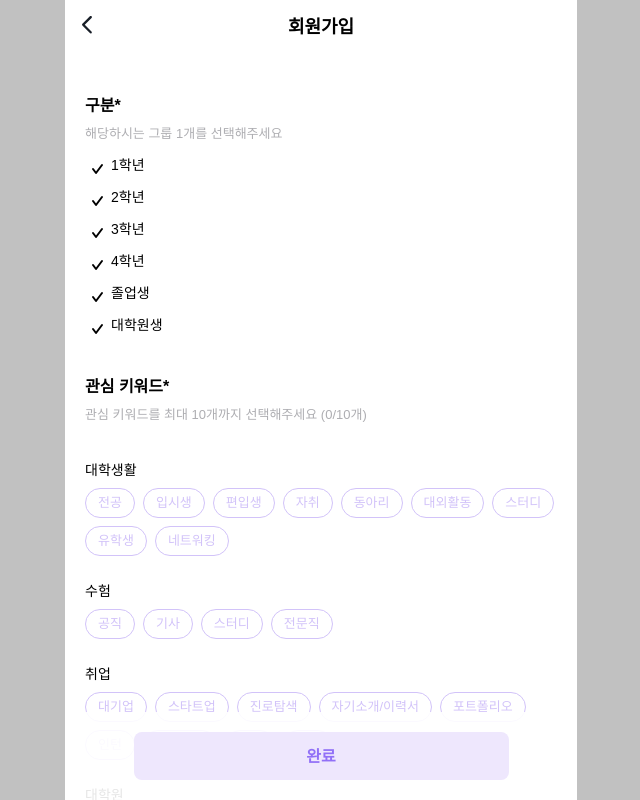
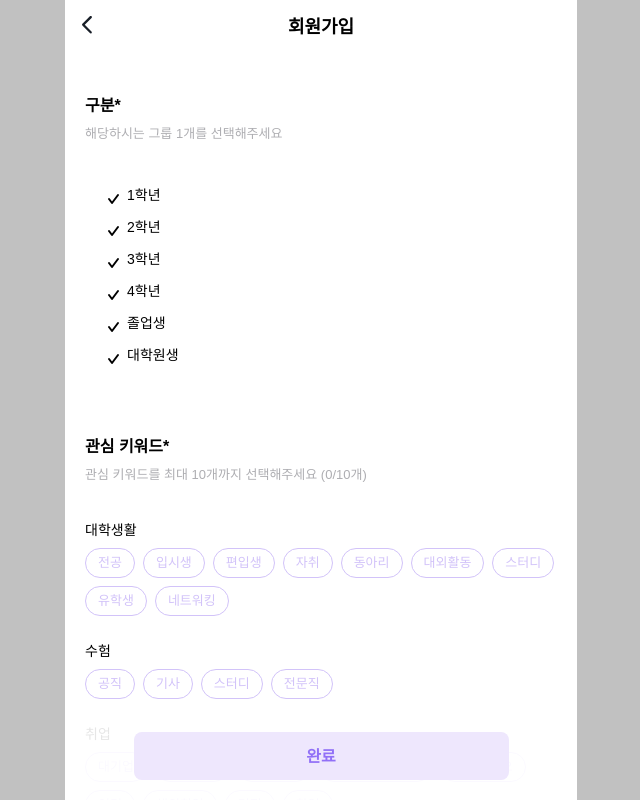
Before and after one commit to swyp3-babpool/babpool-frontend, a React (Vite) app: page /signup in a window 1280 px wide. Shown: the whole page, without its empty margins (319-959 px from the left). Built offline with nearby package versions, Linux system fonts and the light colour scheme; no server answers; a web font is replaced by a local one.

Commit message:
style: Update layout of filter modal

```diff
--- a/src/components/common/keyword/Keyword.tsx
+++ b/src/components/common/keyword/Keyword.tsx
@@ -35,7 +35,7 @@ export default function Keyword({
                 />
                 <KeywordBox ischecked={ischecked}>
                     <Txt
-                        variant={ischecked ? 'caption3' : 'caption2'}
+                        variant={'caption2'}
                         color={ischecked ? colors.purple_light_40 : colors.purple_light_20}
                     >
                         {name}
--- a/src/components/signup/DivisionGroup.tsx
+++ b/src/components/signup/DivisionGroup.tsx
@@ -53,4 +53,5 @@ export const CheckboxList = styled.div`
     display: flex;
     flex-direction: column;
     gap: 1rem;
+    padding: 30px 16px;
 `;
```
